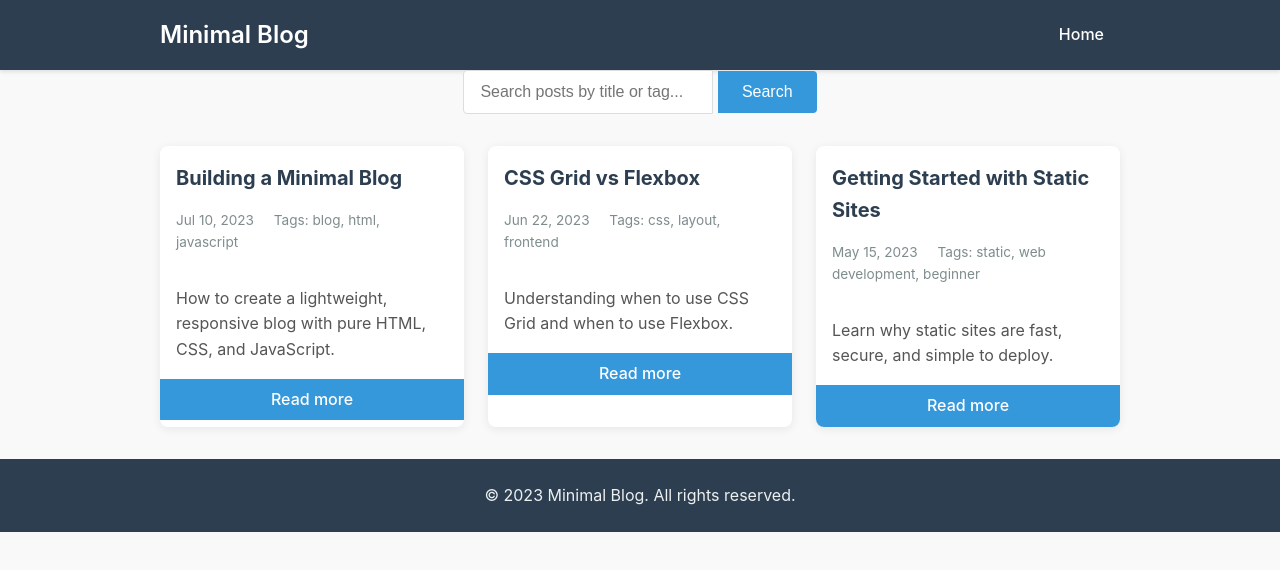
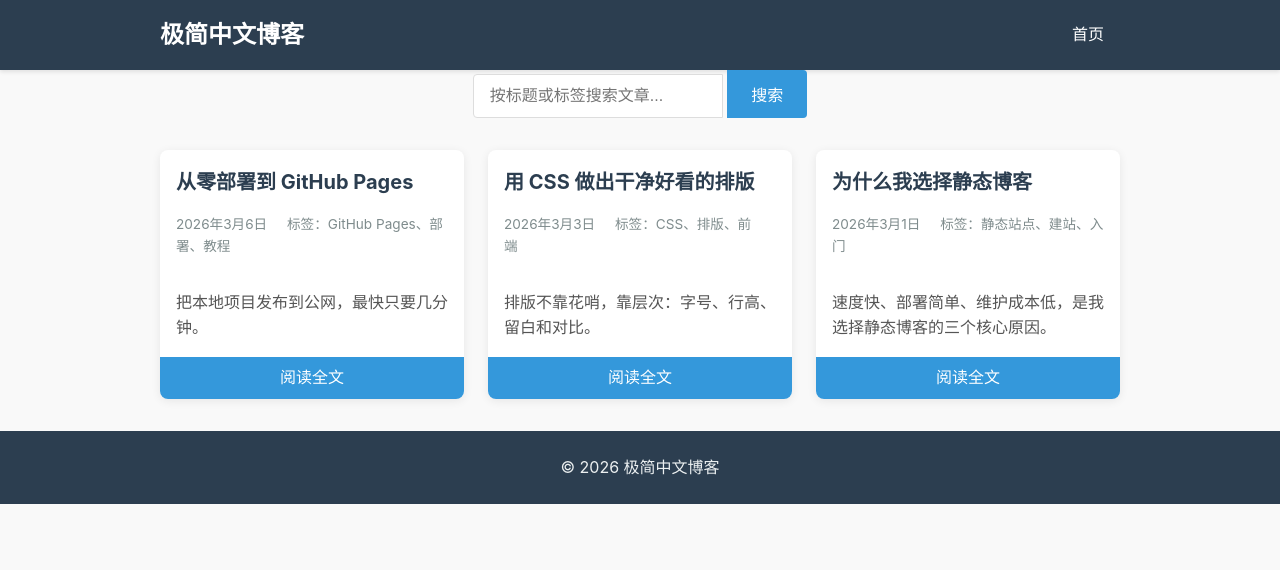
Before and after one commit to rabbbbbitclaw/static-blog, a plain HTML site: page index.html in a window 1280 px wide. Drawn offline with Linux system fonts and the light colour scheme.

Commit message:
feat: localize blog content and UI to Chinese

```diff
--- a/data/posts.json
+++ b/data/posts.json
@@ -1,26 +1,26 @@
 [
   {
     "id": 1,
-    "title": "Getting Started with Static Sites",
-    "date": "2023-05-15",
-    "tags": ["static", "web development", "beginner"],
-    "excerpt": "Learn why static sites are fast, secure, and simple to deploy.",
-    "content": "Static sites have become increasingly popular for blogs, portfolios, and documentation sites. They offer several advantages over dynamic sites: they're incredibly fast since there's no server-side processing, they're more secure because there's no database or server-side code to exploit, and they're simple to deploy to services like GitHub Pages, Netlify, or Vercel.\n\nIn this post, we'll explore the fundamentals of static site generation and why you might choose this approach for your next project."
+    "title": "为什么我选择静态博客",
+    "date": "2026-03-01",
+    "tags": ["静态站点", "建站", "入门"],
+    "excerpt": "速度快、部署简单、维护成本低，是我选择静态博客的三个核心原因。",
+    "content": "如果只是写博客或做作品展示，静态站点通常是性价比最高的方案。它不依赖数据库，也不需要后端服务，天然更稳定、攻击面更小。\n\n对个人开发者来说，最爽的是发布链路简单：改完代码直接推到 GitHub，就能自动更新页面。你不需要维护服务器，不需要担心环境漂移。\n\n所以我的建议是：先用静态博客快速起步，等需求复杂了再考虑动态化。"
   },
   {
     "id": 2,
-    "title": "CSS Grid vs Flexbox",
-    "date": "2023-06-22",
-    "tags": ["css", "layout", "frontend"],
-    "excerpt": "Understanding when to use CSS Grid and when to use Flexbox.",
-    "content": "CSS Grid and Flexbox are both powerful layout tools, but they serve different purposes. Flexbox is designed for one-dimensional layouts—either in a row or a column. It's perfect for components like navigation bars, card layouts, or centering content.\n\nCSS Grid, on the other hand, is designed for two-dimensional layouts where you need to control both rows and columns simultaneously. It's ideal for overall page layouts, complex dashboard designs, or any scenario where you need precise control over both dimensions.\n\nThe key is understanding that they're complementary, not competing, technologies."
+    "title": "用 CSS 做出干净好看的排版",
+    "date": "2026-03-03",
+    "tags": ["CSS", "排版", "前端"],
+    "excerpt": "排版不靠花哨，靠层次：字号、行高、留白和对比。",
+    "content": "很多博客页面看起来乱，主要是层次没有拉开。标题、正文、元信息挤在一起，读起来很累。\n\n想做出舒服的阅读体验，先抓四个点：第一，正文行高至少 1.6；第二，标题和段落间距要明显；第三，颜色对比够但别刺眼；第四，移动端优先适配。\n\n做到这些，哪怕没有复杂设计，页面也会显得专业。"
   },
   {
     "id": 3,
-    "title": "Building a Minimal Blog",
-    "date": "2023-07-10",
-    "tags": ["blog", "html", "javascript"],
-    "excerpt": "How to create a lightweight, responsive blog with pure HTML, CSS, and JavaScript.",
-    "content": "Creating a minimal blog doesn't require complex frameworks or build tools. With just HTML, CSS, and a bit of JavaScript, you can build a fast, accessible, and maintainable blog.\n\nThis project demonstrates how to structure a static blog with an index page listing posts and individual post pages. We use JSON for data storage, JavaScript for dynamic rendering, and CSS for responsive styling.\n\nThe result is a lightweight solution that's easy to understand, modify, and extend."
+    "title": "从零部署到 GitHub Pages",
+    "date": "2026-03-06",
+    "tags": ["GitHub Pages", "部署", "教程"],
+    "excerpt": "把本地项目发布到公网，最快只要几分钟。",
+    "content": "部署静态博客到 GitHub Pages 的流程很短：创建仓库、推送代码、打开 Pages。\n\n在仓库设置里选择分支和目录后，GitHub 会自动构建并发布。通常 1 到 3 分钟就能访问到公开链接。\n\n如果你后续有域名，还可以绑定自定义域名，并开启 HTTPS。这样一个完整可用的博客就上线了。"
   }
 ]
--- a/index.html
+++ b/index.html
@@ -1,39 +1,37 @@
 <!DOCTYPE html>
-<html lang="en">
+<html lang="zh-CN">
 <head>
     <meta charset="UTF-8">
     <meta name="viewport" content="width=device-width, initial-scale=1.0">
-    <title>Minimal Blog</title>
+    <title>极简中文博客</title>
     <link rel="stylesheet" href="style.css">
 </head>
 <body>
     <header class="site-header">
         <div class="container">
-            <h1>Minimal Blog</h1>
+            <h1>极简中文博客</h1>
             <nav>
-                <a href="index.html">Home</a>
+                <a href="index.html">首页</a>
             </nav>
         </div>
     </header>
 
     <main class="container">
         <div class="search-section">
-            <input type="text" id="search-input" placeholder="Search posts by title or tag...">
-            <button id="search-button">Search</button>
+            <input type="text" id="search-input" placeholder="按标题或标签搜索文章...">
+            <button id="search-button">搜索</button>
         </div>
 
-        <div id="posts-container" class="posts-grid">
-            <!-- Posts will be loaded here by JavaScript -->
-        </div>
+        <div id="posts-container" class="posts-grid"></div>
 
         <div id="no-results" class="no-results" style="display: none;">
-            <p>No posts found matching your search.</p>
+            <p>没有找到匹配的文章。</p>
         </div>
     </main>
 
     <footer class="site-footer">
         <div class="container">
-            <p>&copy; 2023 Minimal Blog. All rights reserved.</p>
+            <p>&copy; 2026 极简中文博客</p>
         </div>
     </footer>
 
--- a/script.js
+++ b/script.js
@@ -1,6 +1,5 @@
-// Load posts data and render pages
+// 加载文章数据并渲染页面
 document.addEventListener('DOMContentLoaded', function() {
-    // Get current page type
     const currentPage = window.location.pathname.split('/').pop();
 
     if (currentPage === 'index.html' || currentPage === '') {
@@ -11,11 +10,10 @@ document.addEventListener('DOMContentLoaded', function() {
 });
 
 function loadIndexPage() {
-    // Load posts from data/posts.json
     fetch('data/posts.json')
         .then(response => {
             if (!response.ok) {
-                throw new Error(`HTTP error! status: ${response.status}`);
+                throw new Error(`HTTP 错误: ${response.status}`);
             }
             return response.json();
         })
@@ -24,28 +22,26 @@ function loadIndexPage() {
             setupSearch(posts);
         })
         .catch(error => {
-            console.error('Error loading posts:', error);
+            console.error('加载文章失败:', error);
             document.getElementById('posts-container').innerHTML =
-                '<div class="error-message"><p>Error loading posts. Please check if data/posts.json exists.</p></div>';
+                '<div class="error-message"><p>文章加载失败，请检查 data/posts.json 是否存在。</p></div>';
         });
 }
 
 function loadPostPage() {
-    // Get post ID from URL query parameter
     const urlParams = new URLSearchParams(window.location.search);
     const postId = urlParams.get('id');
 
     if (!postId) {
-        document.getElementById('post-title').textContent = 'Post Not Found';
-        document.getElementById('post-content').innerHTML = '<p>Invalid post ID.</p>';
+        document.getElementById('post-title').textContent = '文章不存在';
+        document.getElementById('post-content').innerHTML = '<p>无效的文章 ID。</p>';
         return;
     }
 
-    // Load posts data
     fetch('data/posts.json')
         .then(response => {
             if (!response.ok) {
-                throw new Error(`HTTP error! status: ${response.status}`);
+                throw new Error(`HTTP 错误: ${response.status}`);
             }
             return response.json();
         })
@@ -54,27 +50,25 @@ function loadPostPage() {
             if (post) {
                 renderPostDetail(post);
             } else {
-                document.getElementById('post-title').textContent = 'Post Not Found';
-                document.getElementById('post-content').innerHTML = '<p>Post not found.</p>';
+                document.getElementById('post-title').textContent = '文章不存在';
+                document.getElementById('post-content').innerHTML = '<p>未找到该文章。</p>';
             }
         })
         .catch(error => {
-            console.error('Error loading post:', error);
-            document.getElementById('post-title').textContent = 'Error Loading Post';
-            document.getElementById('post-content').innerHTML = '<p>Error loading post data.</p>';
+            console.error('加载文章失败:', error);
+            document.getElementById('post-title').textContent = '加载失败';
+            document.getElementById('post-content').innerHTML = '<p>文章数据加载失败。</p>';
         });
 }
 
 function renderPostsList(posts) {
     const container = document.getElementById('posts-container');
-    const noResults = document.getElementById('no-results');
 
     if (posts.length === 0) {
-        container.innerHTML = '<p>No posts available.</p>';
+        container.innerHTML = '<p>暂无文章。</p>';
         return;
     }
 
-    // Sort posts by date (newest first)
     const sortedPosts = [...posts].sort((a, b) => new Date(b.date) - new Date(a.date));
 
     const postsHTML = sortedPosts.map(post => `
@@ -82,12 +76,12 @@ function renderPostsList(posts) {
             <h2>${escapeHtml(post.title)}</h2>
             <div class="post-meta">
                 <span>${formatDate(post.date)}</span>
-                <span>${post.tags ? `Tags: ${post.tags.join(', ')}` : ''}</span>
+                <span>${post.tags ? `标签：${post.tags.join('、')}` : ''}</span>
             </div>
             <div class="post-excerpt">
                 <p>${escapeHtml(post.excerpt)}</p>
             </div>
-            <a href="post.html?id=${post.id}" class="read-more">Read more</a>
+            <a href="post.html?id=${post.id}" class="read-more">阅读全文</a>
         </div>
     `).join('');
 
@@ -96,10 +90,9 @@ function renderPostsList(posts) {
 
 function renderPostDetail(post) {
     document.getElementById('post-title').textContent = escapeHtml(post.title);
-    document.getElementById('post-date').textContent = `Published: ${formatDate(post.date)}`;
-    document.getElementById('post-tags').textContent = post.tags ? `Tags: ${post.tags.join(', ')}` : '';
+    document.getElementById('post-date').textContent = `发布时间：${formatDate(post.date)}`;
+    document.getElementById('post-tags').textContent = post.tags ? `标签：${post.tags.join('、')}` : '';
 
-    // Convert markdown-like line breaks to HTML paragraphs
     const content = post.content
         .split('\n\n')
         .map(paragraph => `<p>${escapeHtml(paragraph)}</p>`)
@@ -118,7 +111,6 @@ function setupSearch(posts) {
         const searchTerm = searchInput.value.trim().toLowerCase();
 
         if (!searchTerm) {
-            // Show all posts if search is empty
             renderPostsList(posts);
             noResults.style.display = 'none';
             return;
@@ -126,9 +118,7 @@ function setupSearch(posts) {
 
         const filteredPosts = posts.filter(post => {
             const titleMatch = post.title.toLowerCase().includes(searchTerm);
-            const tagMatch = post.tags && post.tags.some(tag =>
-                tag.toLowerCase().includes(searchTerm)
-            );
+            const tagMatch = post.tags && post.tags.some(tag => tag.toLowerCase().includes(searchTerm));
             return titleMatch || tagMatch;
         });
 
@@ -142,8 +132,6 @@ function setupSearch(posts) {
     }
 
     searchButton.addEventListener('click', performSearch);
-
-    // Also search on Enter key
     searchInput.addEventListener('keypress', function(e) {
         if (e.key === 'Enter') {
             performSearch();
@@ -152,8 +140,8 @@ function setupSearch(posts) {
 }
 
 function formatDate(dateString) {
-    const options = { year: 'numeric', month: 'short', day: 'numeric' };
-    return new Date(dateString).toLocaleDateString(undefined, options);
+    const options = { year: 'numeric', month: 'long', day: 'numeric' };
+    return new Date(dateString).toLocaleDateString('zh-CN', options);
 }
 
 function escapeHtml(text) {
```
Also changed, not shown: post.html (+10 -10 lines).
